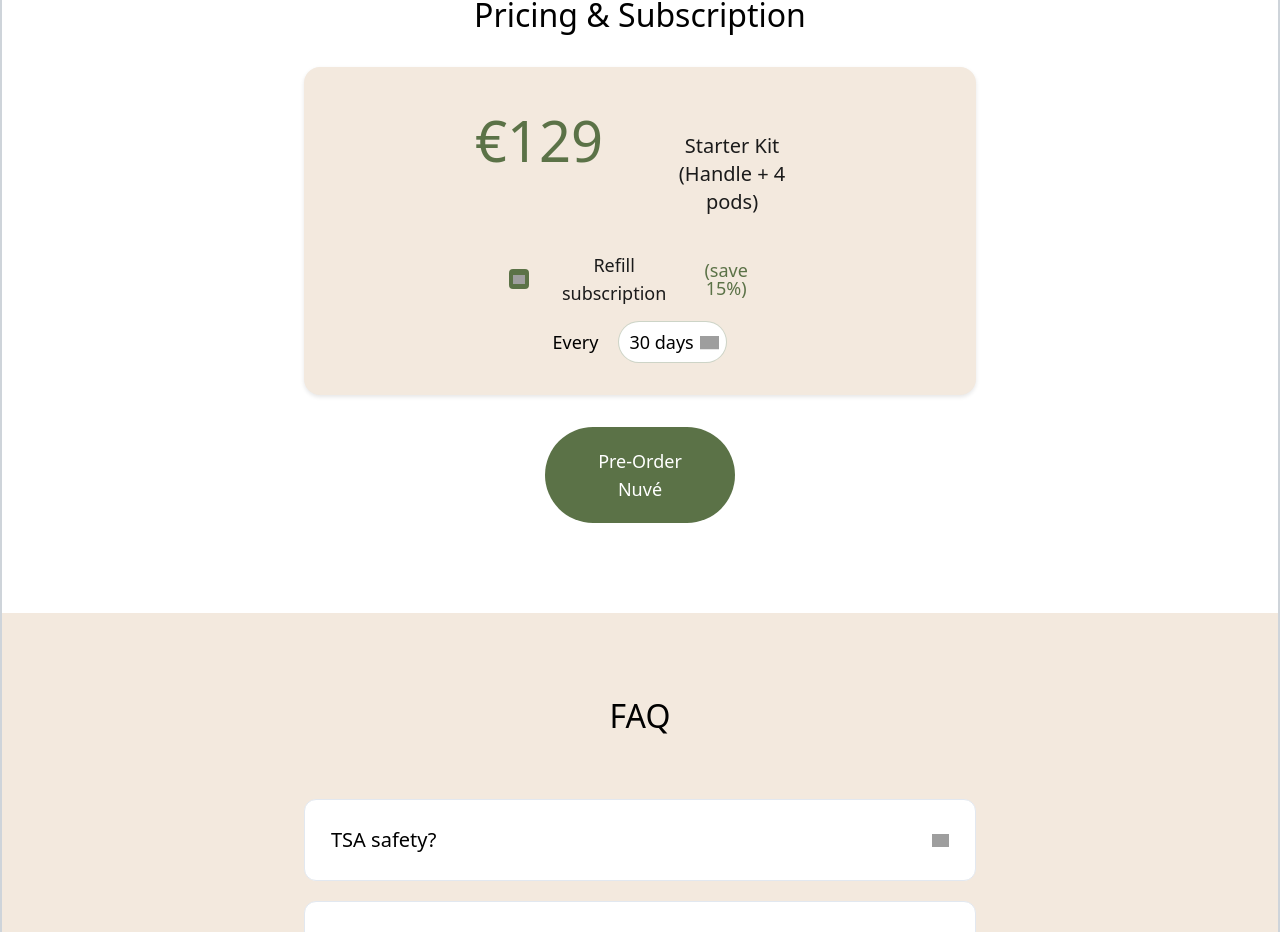
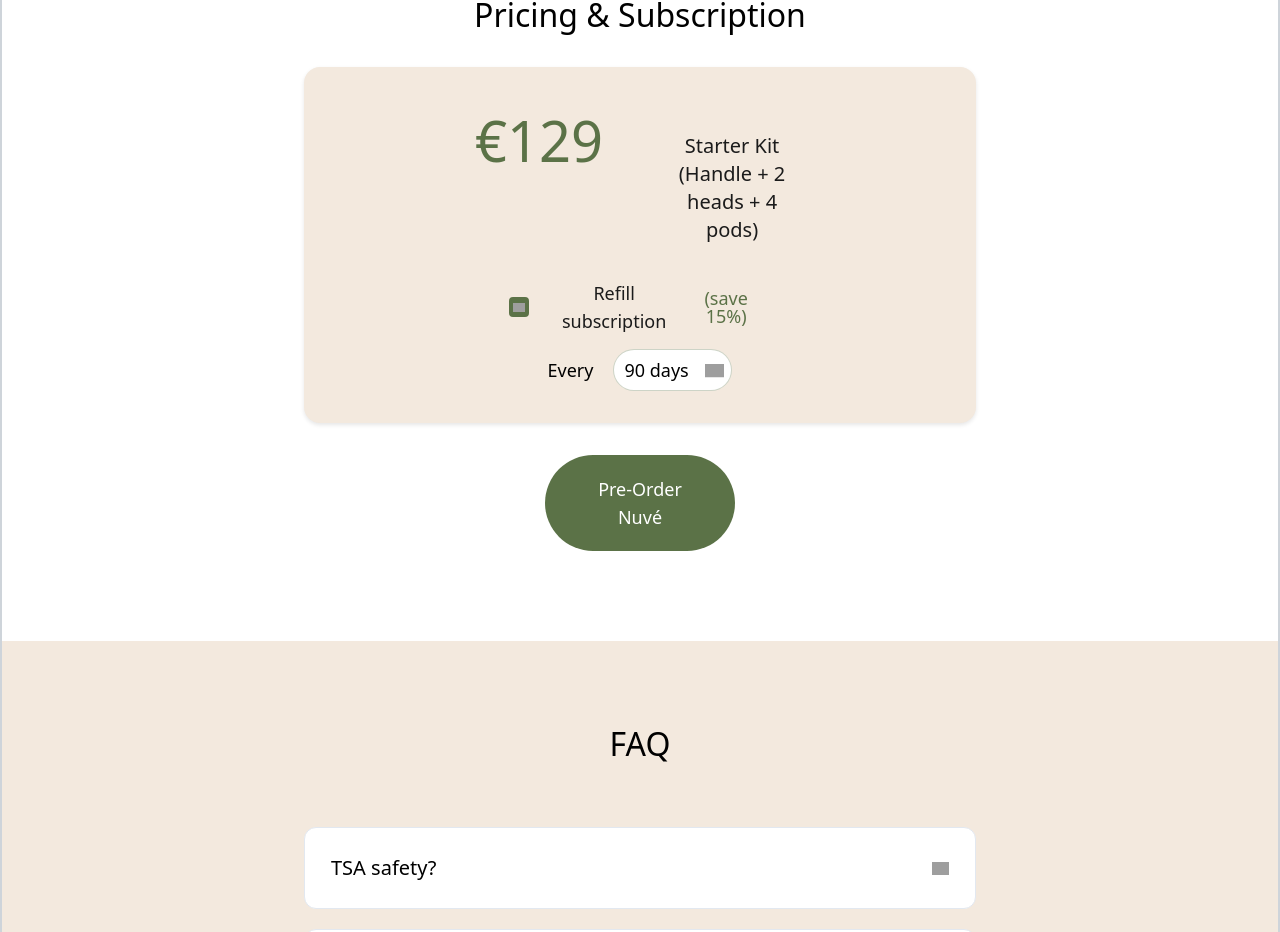
Before and after one commit to yasiruysal/render-right-ready, a React (Vite) app: page / in a window 1280 px wide. Shown: the part 3755-4687 px from the top of the page. Built offline with nearby package versions, Linux system fonts and the light colour scheme; grey boxes are pictures that could not be loaded.

Commit message:
Fix: Update subscription options and starter kit
Updated subscription intervals to 90, 180, and 270 days. Modified the starter kit description to include "handle + 2 head + 4 pods".

```diff
--- a/src/components/sections/PricingSection.tsx
+++ b/src/components/sections/PricingSection.tsx
@@ -4,7 +4,7 @@ import { OutOfStockDialog } from '../OutOfStockDialog';
 
 export const PricingSection: React.FC = () => {
   const [subscriptionEnabled, setSubscriptionEnabled] = useState(true);
-  const [subscriptionInterval, setSubscriptionInterval] = useState('30 days');
+  const [subscriptionInterval, setSubscriptionInterval] = useState('90 days');
   const [isDialogOpen, setIsDialogOpen] = useState(false);
 
   const handlePreOrderClick = () => {
@@ -28,7 +28,7 @@ export const PricingSection: React.FC = () => {
                 €129
               </div>
               <div className="text-[rgba(27,27,27,1)] text-lg sm:text-xl leading-5 sm:mt-5">
-                Starter Kit (Handle + 4 pods)
+                Starter Kit (Handle + 2 heads + 4 pods)
               </div>
             </div>
             <div className="flex flex-col items-center text-base sm:text-lg mt-4 px-2 sm:px-[68px] max-md:max-w-full">
@@ -72,9 +72,9 @@ export const PricingSection: React.FC = () => {
                       className="bg-white border flex items-stretch gap-[9px] px-2.5 py-1.5 rounded-full border-[rgba(91,114,71,0.3)] border-solid appearance-none pr-8 cursor-pointer"
                       disabled={!subscriptionEnabled}
                     >
-                      <option value="30 days">30 days</option>
-                      <option value="60 days">60 days</option>
                       <option value="90 days">90 days</option>
+                      <option value="180 days">180 days</option>
+                      <option value="270 days">270 days</option>
                     </select>
                     <img
                       src="https://cdn.builder.io/api/v1/image/assets/TEMP/4a08b63c81488ff70edfba6632c6ebe3f3045dbc?placeholderIfAbsent=true"
```
